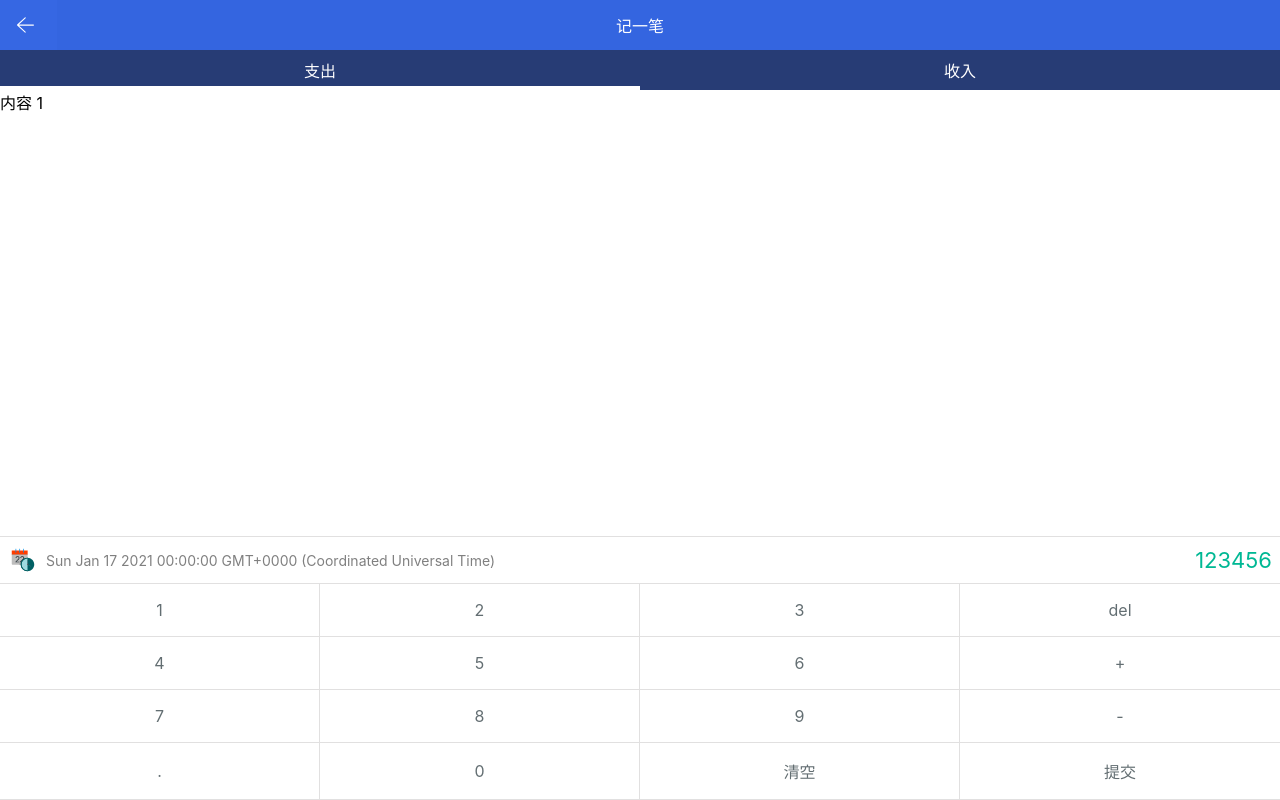
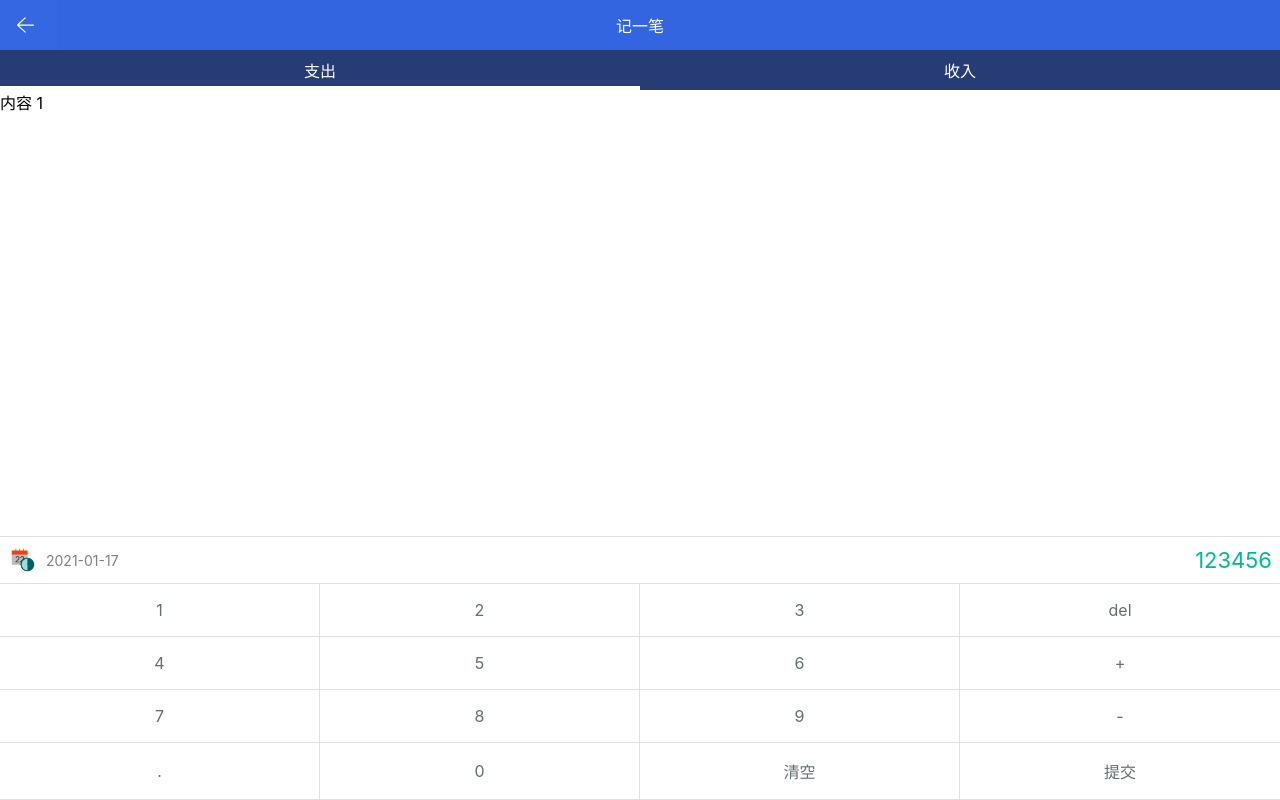
Before and after one commit to jgorijinal/github-page-demo-1, a Vue app: page /#/item/create in a window 1280 px wide. Built offline with nearby package versions, Linux system fonts and the light colour scheme.

Commit message:
封装日期格式转换函数 formatDate

```diff
--- a/package.json
+++ b/package.json
@@ -8,6 +8,7 @@
     "preview": "vite preview"
   },
   "dependencies": {
+    "dayjs": "^1.11.5",
     "sass": "^1.32.7",
     "sass-loader": "^12.0.0",
     "svgo": "2.8.0",
--- a/src/components/inputPad.vue
+++ b/src/components/inputPad.vue
@@ -3,7 +3,7 @@
     <div class="notes">
       <span class="date" @click="popupVisible = true">
         <img :src="dateSvg" alt="">
-        <span class="dateText">{{currentDate}}</span>
+        <span class="dateText">{{formatDate(currentDate)}}</span>
       </span>
       <span class="amount">123456</span>
     </div>
@@ -27,6 +27,7 @@
 <script lang="ts" setup>
 import dateSvg from '../assets/icons/date.svg'
 import { ref } from 'vue';
+import formatDate from '../utils/formatDate'
 const buttons = [
   { text: '1', clickFn: () => { } },
   { text: '2', clickFn: () => { } },
--- /dev/null
+++ b/src/utils/formatDate.ts
@@ -0,0 +1,13 @@
+import dayjs from 'dayjs'
+
+// 加载中文语言包
+import 'dayjs/locale/zh-cn'
+
+// 配置使用中文语言包
+dayjs.locale('zh-cn')
+
+const DATE_TIME_FORMAT = "YYYY-MM-DD"
+
+export default function formateDate(date:Date,format:string = DATE_TIME_FORMAT) {
+  return dayjs(date).format(format)
+}
```
Also changed, not shown: src/utils/formatDate.js (deleted), 1 other file (tests, documents, lock files or other folders).
